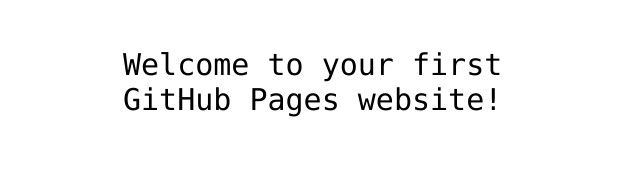
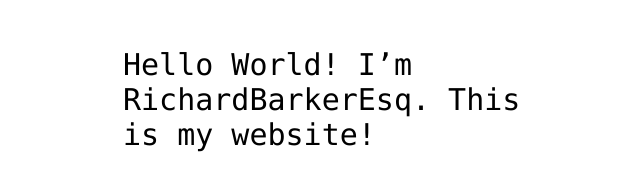
Before and after one commit to richardbarkeriom/richardbarkeriom.github.io, a plain HTML site: page index.html in a window 1280 px wide. Shown: the part 341-532 px from the top of the page, without its empty margins (317-957 px from the left). Drawn offline with Linux system fonts and the light colour scheme.

Commit message:
Updated index.html with Hello World header.
Template provided by GitHub.

```diff
--- a/index.html
+++ b/index.html
@@ -12,7 +12,7 @@
 <img src="https://octodex.github.com/images/daftpunktocat-thomas.gif" id="octocat" alt="octocat-gif" />
 
 <!-- Change this code here by copy and pasting your template on line 15 -->
-<p>Welcome to your first GitHub Pages website!</p>
+<p>Hello World! I’m RichardBarkerEsq. This is my website!</p>
 
 </body>
 </html>
```
